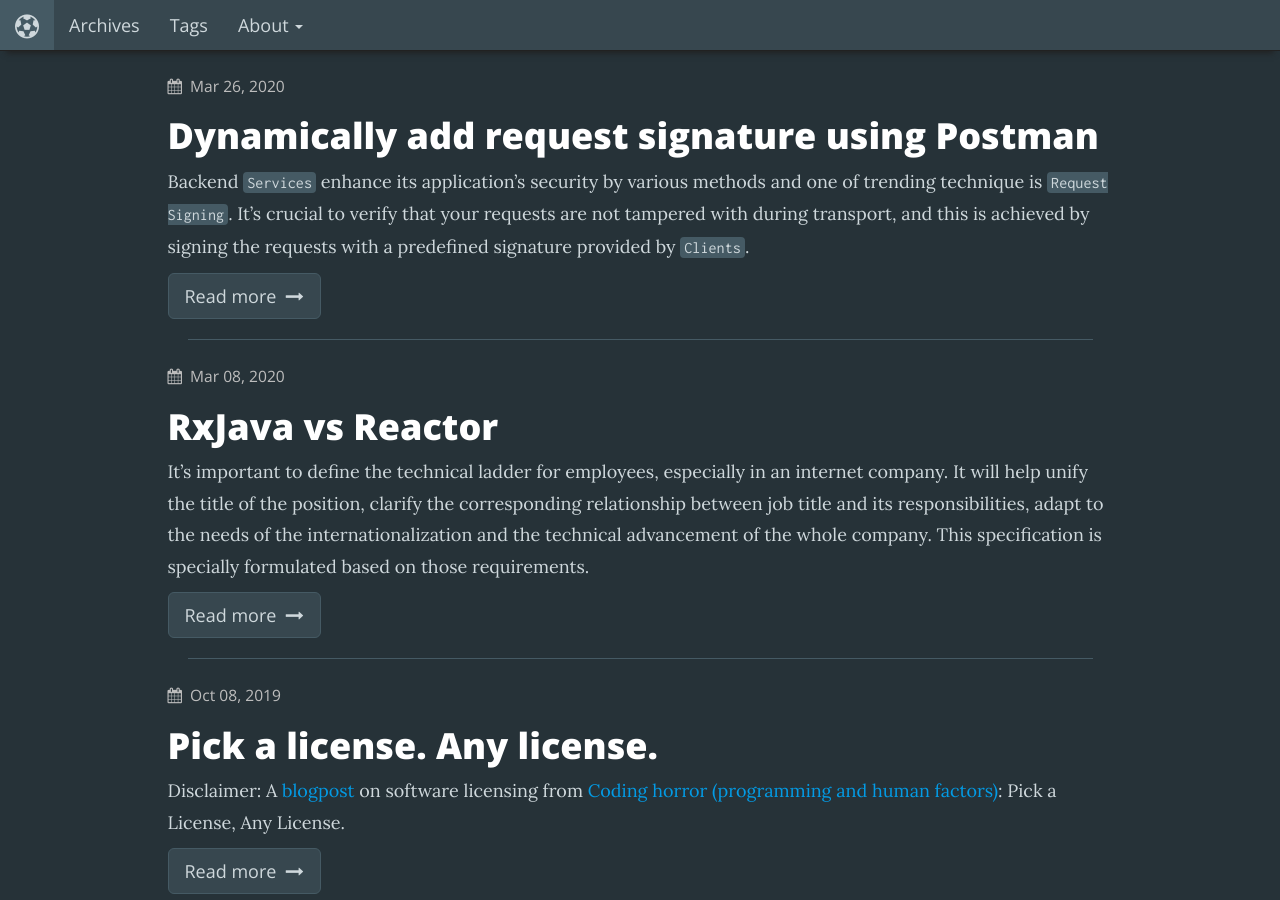
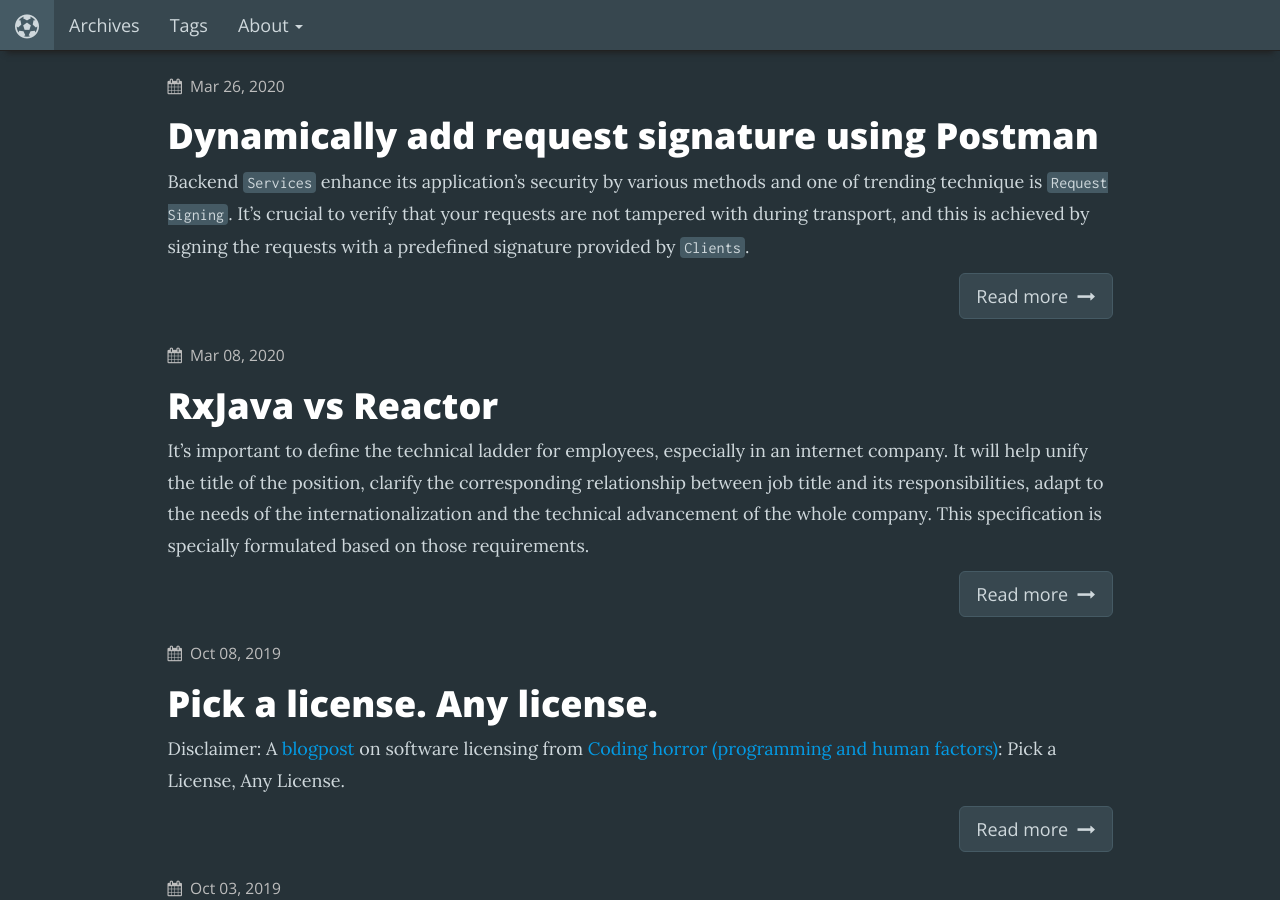
Before and after one commit to dchien234/dangchien.github.io, a Jekyll site: the page built from index.html, in a window 1280 px wide and 900 px high. Built offline with Jekyll 4.4.1, drawn with Linux system fonts in a browser that asks for light colours; the list of posts is cut into pages by our own code; comment, search, counter and statistics services are not loaded.

Commit message:
Update layouts

```diff
--- a/_layouts/post.html
+++ b/_layouts/post.html
@@ -60,7 +60,8 @@ comments: true
   </div>
 </div>
 
-<div class="btn-group dropup">
+<div class="row">
+  <div class="btn-group dropup" style="margin-left: 10px; margin-right: 10px;">
     <button type="button" class="btn btn-lg btn-default dropdown-toggle" data-toggle="dropdown" aria-haspopup="true" aria-expanded="false">
       Share <span class="caret"></span>
     </button>
@@ -74,7 +75,6 @@ comments: true
       <li><a href data-share-target="reddit"><i class="fa fa-reddit-alien"></i> Reddit</a></li>
     </ul>
   </div>
-
   <button class="btn btn-default btn-lg" data-toggle="collapse" data-target="#disqus_thread">
     Comments
     <span class="badge">
@@ -85,6 +85,7 @@ comments: true
       </a>
     </span>
   </button>
+</div>
 
 <div id="disqus_thread" class="collapse">
   {% if jekyll.environment == 'development' %}
--- a/index.html
+++ b/index.html
@@ -14,9 +14,9 @@ layout: default
   {{ post.excerpt | strip_footnotes }}
   </article>
 
+  <div align="right">
     <a href="{{ post.url }}#more" class="btn btn-default btn-lg">Read more&nbsp;&nbsp;<i class="fa fa-long-arrow-right"></i></a>
-
-    <div class="clearfix divider"></div>
+  </div>
 {% endfor %}
 
 {% if paginator.total_pages >= 1 %}
```
Lines whose indentation alone changed are shown as unchanged.
